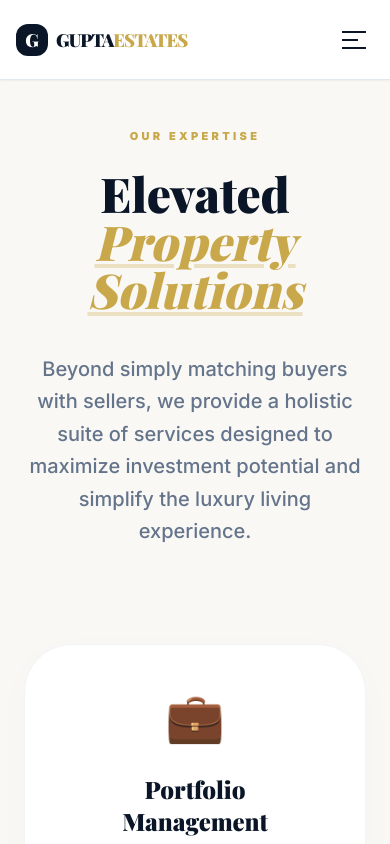
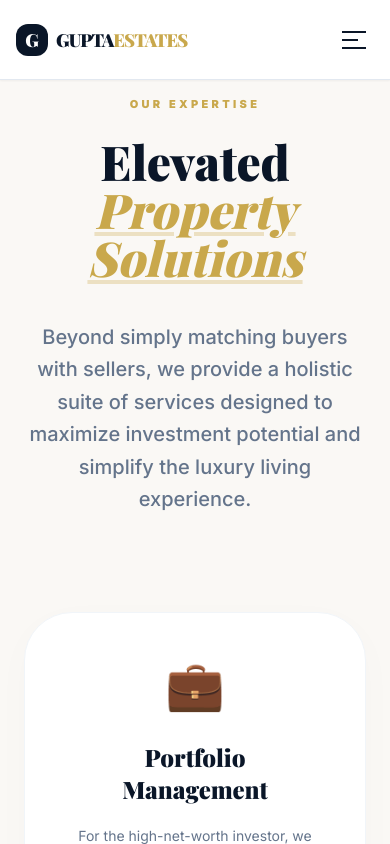
Before and after one commit to onlykrishna/Gupta-Real-Estate, a React (Vite) app in the folder client/: page /services in a window 390 px wide. Shown: the top 844 px of the page. Built offline with nearby package versions, Linux system fonts and the light colour scheme; a web font is replaced by a local one.

Commit message:
Universal Mobile-First Hero & Content Visibility Sync

```diff
--- a/client/src/pages/AboutPage.tsx
+++ b/client/src/pages/AboutPage.tsx
@@ -3,7 +3,7 @@ import { Helmet } from 'react-helmet-async';
 
 const AboutPage: React.FC = () => {
   return (
-    <div className="pt-32 pb-24 bg-warm-white">
+    <div className="pt-24 md:pt-32 pb-24 bg-warm-white">
       <Helmet>
         <title>Our Heritage | Gupta Real Estate</title>
         <meta name="description" content="Since 1998, Gupta Real Estate has been the gold standard for luxury property in India." />
--- a/client/src/pages/ServicesPage.tsx
+++ b/client/src/pages/ServicesPage.tsx
@@ -3,7 +3,7 @@ import { Helmet } from 'react-helmet-async';
 
 const ServicesPage: React.FC = () => {
   return (
-    <div className="pt-32 pb-24 bg-warm-white">
+    <div className="pt-24 md:pt-32 pb-24 bg-warm-white">
       <Helmet>
         <title>Our Services | Gupta Real Estate</title>
         <meta name="description" content="Explore our range of premium real estate services including management, consulting, and research." />
```
